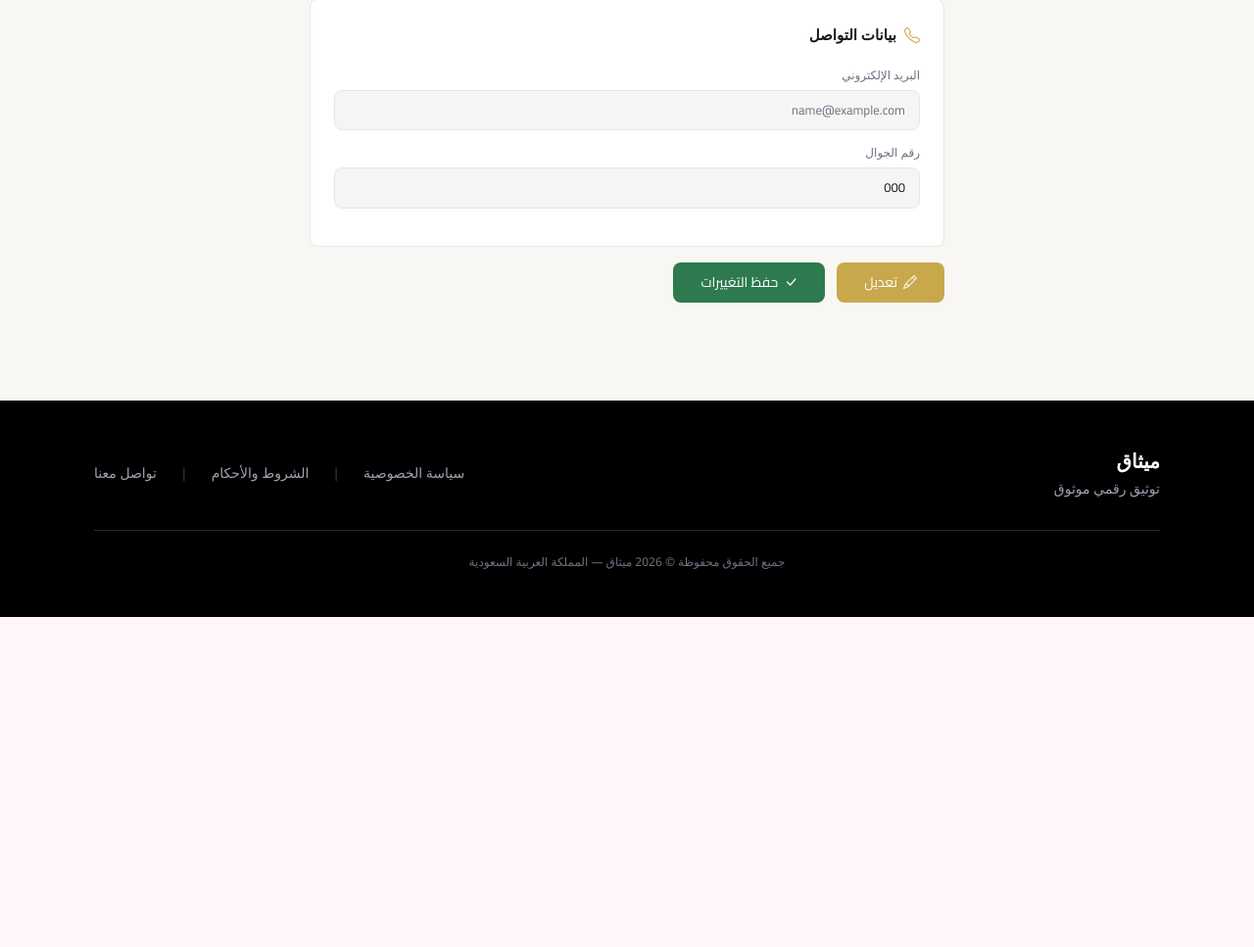
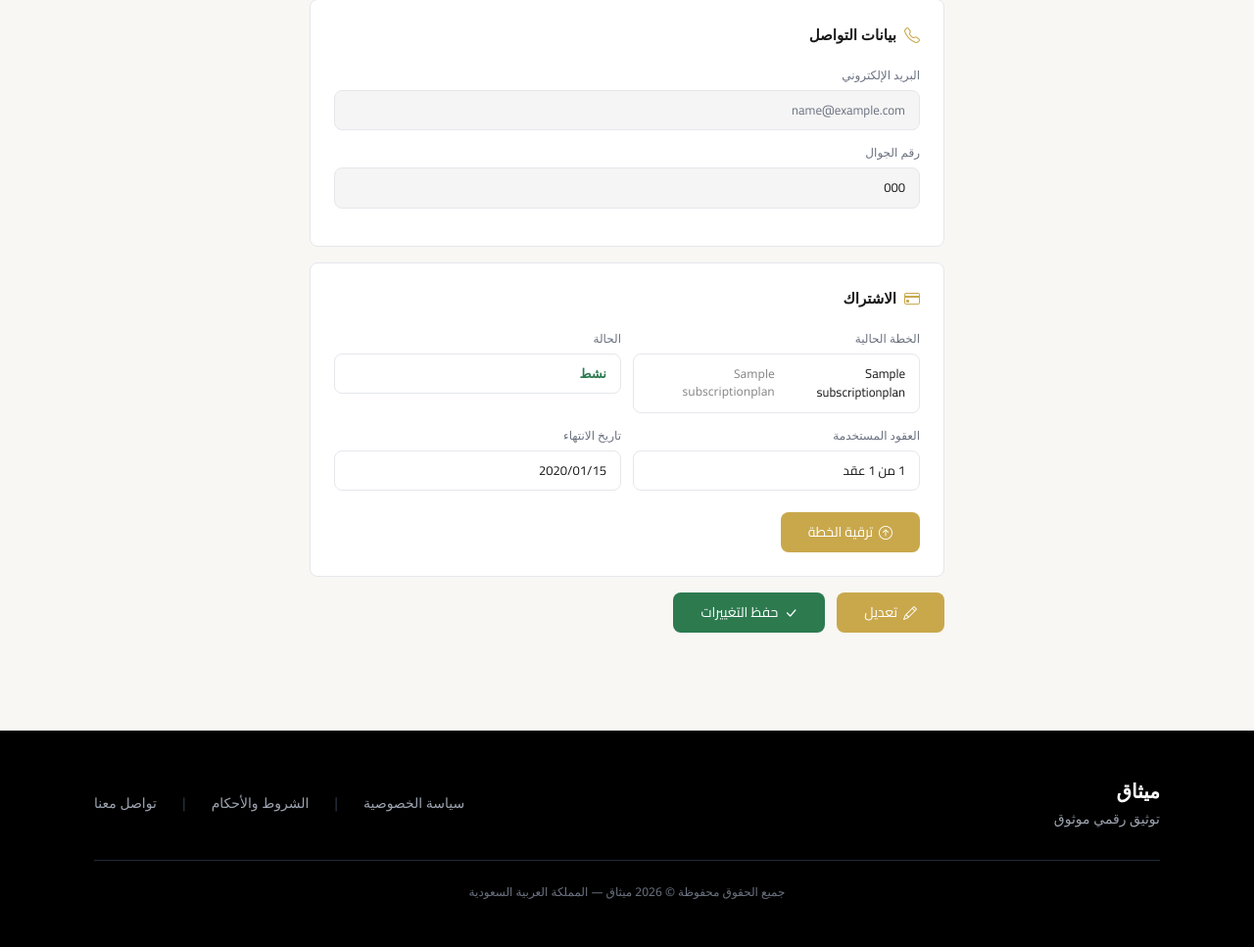
Before and after one commit to Reem-Almezeal/Mithaq, a Django app: page /accounts/profile/ in a window 1280 px wide. Shown: the part 773-1740 px from the top of the page at 98% size. Before the commit the page ends 1403 px from the top, so only its background shows below. Run offline with Django 5.2, Linux system fonts and the light colour scheme; a user stored in the database is signed in; tables that the repository leaves empty hold one stand-in row (values such as "Sample post"); grey boxes marked "Sample" are stand-in pictures; some libraries are stand-ins or nearby versions.

Commit message:
added subscription plans - status - actions to the user profile

```diff
--- a/accounts/templates/accounts/profile.html
+++ b/accounts/templates/accounts/profile.html
@@ -90,6 +90,76 @@
         </div>
 
 
+        <!-- Subscription -->
+        <div class="profile-section">
+            <h3 class="profile-section-title">
+                <i class="bi bi-credit-card"></i>
+                الاشتراك
+            </h3>
+
+            {% if subscription %}
+            <div class="profile-row">
+                <div class="profile-field">
+                    <label>الخطة الحالية</label>
+                    <p class="profile-input" style="display:flex;align-items:center;gap:8px;">
+                        {{ subscription.plan.name_ar }}
+                        <span style="font-size:12px;color:#888;">{{ subscription.plan.name }}</span>
+                    </p>
+                </div>
+                <div class="profile-field">
+                    <label>الحالة</label>
+                    <p class="profile-input">
+                        {% if subscription.status == 'ACTIVE' %}
+                        <span style="color:#2D7A4F;font-weight:700;">نشط</span>
+                        {% elif subscription.status == 'EXPIRED' %}
+                        <span style="color:#C0392B;font-weight:700;">منتهي</span>
+                        {% else %}
+                        <span style="color:#888;font-weight:700;">ملغى</span>
+                        {% endif %}
+                    </p>
+                </div>
+            </div>
+
+            <div class="profile-row">
+                <div class="profile-field">
+                    <label>العقود المستخدمة</label>
+                    <p class="profile-input">
+                        {{ subscription.contracts_used }} من
+                        {% if subscription.plan.contract_limit == -1 %}
+                            غير محدود
+                        {% else %}
+                            {{ subscription.plan.contract_limit }}
+                        {% endif %}
+                        عقد
+                    </p>
+                </div>
+                <div class="profile-field">
+                    <label>تاريخ الانتهاء</label>
+                    <p class="profile-input">
+                        {% if subscription.expires_at %}
+                            {{ subscription.expires_at|date:"Y/m/d" }}
+                        {% else %}
+                            لا تنتهي
+                        {% endif %}
+                    </p>
+                </div>
+            </div>
+
+            <div class="profile-actions" style="justify-content:flex-start;margin-top:8px;">
+                <a href="/api/subscriptions/plans-page/" class="profile-edit-btn">
+                    <i class="bi bi-arrow-up-circle"></i>
+                    ترقية الخطة
+                </a>
+            </div>
+            {% else %}
+            <p style="color:#888;font-size:14px;">لا يوجد اشتراك نشط.</p>
+            <a href="/api/subscriptions/plans-page/" class="profile-edit-btn" style="display:inline-flex;margin-top:8px;">
+                <i class="bi bi-credit-card"></i>
+                اختر خطة
+            </a>
+            {% endif %}
+        </div>
+
         <!-- Actions -->
         <div class="profile-actions">
             <button type="button" class="profile-edit-btn" id="edit-btn" onclick="enableEdit()">
--- a/accounts/views.py
+++ b/accounts/views.py
@@ -5,7 +5,7 @@ from django.contrib import messages
 from django.contrib.auth.decorators import login_required
 from django.db import transaction
 
-from subscriptions.services.subscription_service import assign_free_plan
+from subscriptions.services.subscription_service import assign_free_plan, get_user_subscription
 from .models import User
 
 
@@ -100,4 +100,5 @@ def profile(request: HttpRequest):
         messages.success(request, "تم تحديث المعلومات بنجاح", "alert-success")
         return redirect("accounts:profile")
 
-    return render(request, "accounts/profile.html", {"user": user})
+    sub = get_user_subscription(user)
+    return render(request, "accounts/profile.html", {"user": user, "subscription": sub})
```
